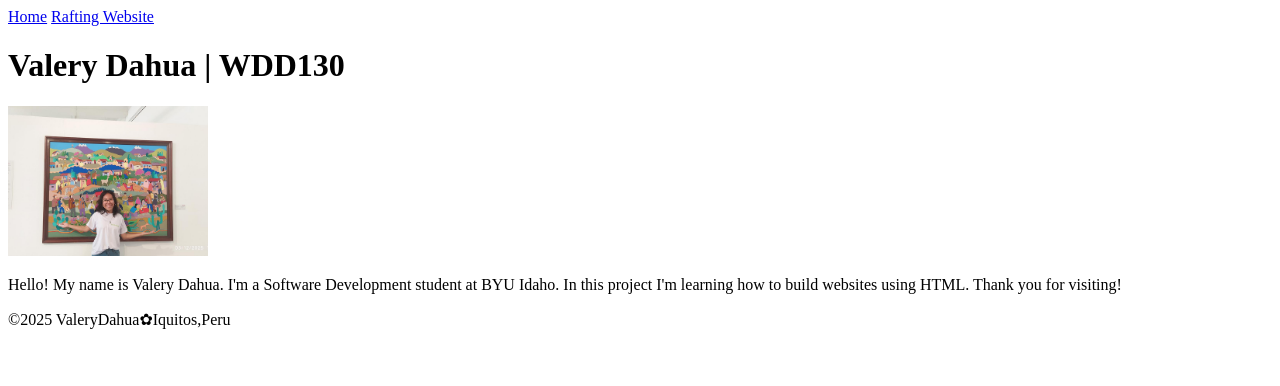
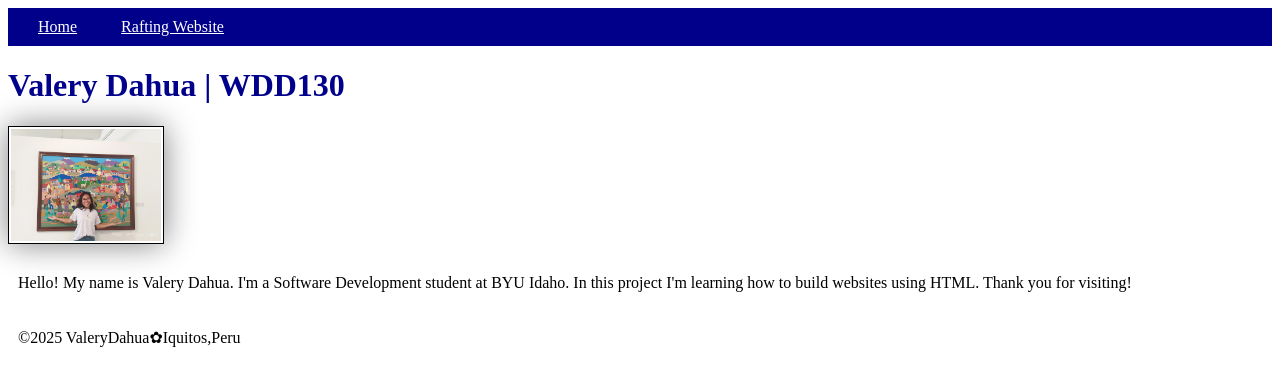
Before and after one commit to valeryds27/wdd130, a plain HTML site: page index.html in a window 1280 px wide. Drawn offline with Linux system fonts and the light colour scheme.

Commit message:
css added

```diff
--- a/index.html
+++ b/index.html
@@ -1,10 +1,13 @@
 <!DOCTYPE html>
 <html lang="en-US">
+
 <head>
     <meta charset="utf-8">
     <meta name="viewport" content="width=device-width,initial-scale=1.0">
     <title>Valery Dahua | WDD130</title>
+    <link rel="stylesheet" href="styles/styles.css">
 </head>
+
 <body>
     <header>
         <nav>
@@ -15,10 +18,12 @@
     <main>
         <h1>Valery Dahua | WDD130</h1>
         <img src="images/profile.jpg" alt="Hello, my name is Valery Dahua" width="200">
-            <p>Hello! My name is Valery Dahua. I'm a Software Development student at BYU Idaho. In this project I'm learning how to build websites using HTML. Thank you for visiting!</p>
+        <p>Hello! My name is Valery Dahua. I'm a Software Development student at BYU Idaho. In this project I'm learning
+            how to build websites using HTML. Thank you for visiting!</p>
     </main>
     <footer>
         <p>©2025 ValeryDahua✿Iquitos,Peru </p>
     </footer>
 </body>
+
 </html>
--- /dev/null
+++ b/styles/styles.css
@@ -0,0 +1,26 @@
+nav {
+    background-color: darkblue;
+    padding: 10px;
+}
+
+nav a {
+    color: white;
+    text-decoration: block;
+    padding: 20px;
+}
+
+h1 {
+    color: darkblue;
+}
+
+img {
+    width: 150px;
+    height: auto;
+    border: 1px solid black;
+    padding: 2px;
+    box-shadow: 0 0 30px gray;
+}
+
+p {
+    padding: 10px;
+}
```
Also changed, not shown: week02/holygrail.html (+1 -1 lines). Lines whose indentation alone changed are shown as unchanged.
